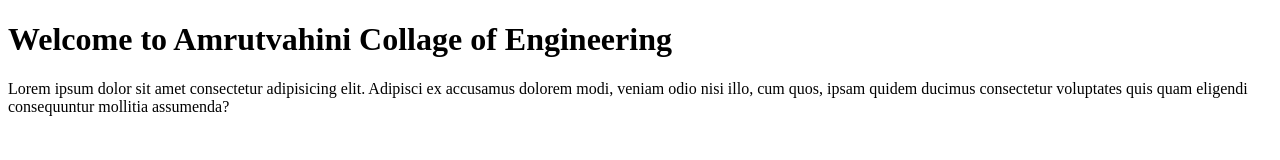
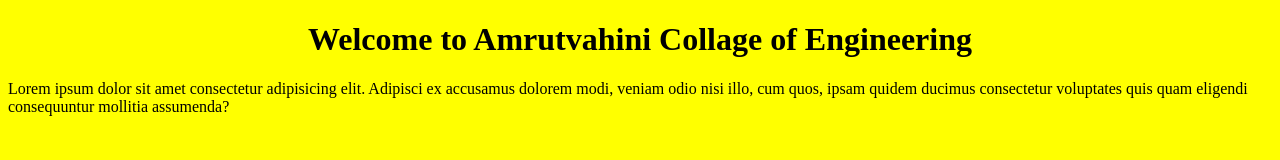
Before and after one commit to gayatri-gaikwad08/Day1, a plain HTML site: page index.html in a window 1280 px wide. Drawn offline with Linux system fonts and the light colour scheme.

Commit message:
backgroud

```diff
--- a/index.html
+++ b/index.html
@@ -3,10 +3,10 @@
 <head>
     <meta charset="UTF-8">
     <meta name="viewport" content="width=device-width, initial-scale=1.0">
-    <title>Home Page</title>
+    <title>Gayatri Home Page</title>
 </head>
-<body>
-    <h1>Welcome to Amrutvahini Collage of Engineering</h1>
+<body bgcolor="yellow">
+    <h1 align="center">Welcome to Amrutvahini Collage of Engineering</h1>
     <p>Lorem ipsum dolor sit amet consectetur adipisicing elit. Adipisci ex accusamus dolorem modi, veniam odio nisi illo, cum quos, ipsam quidem ducimus consectetur voluptates quis quam eligendi consequuntur mollitia assumenda?</p>
 </body>
 </html>
```
